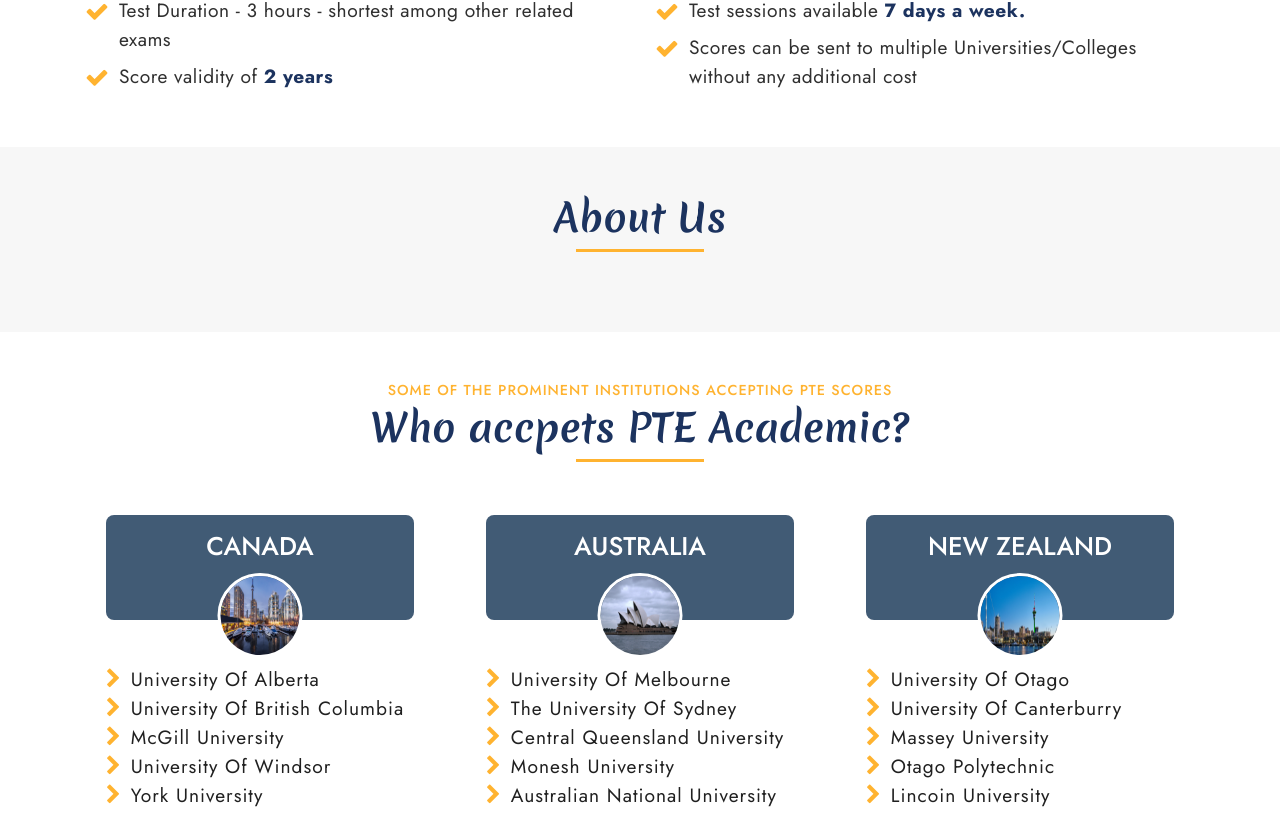
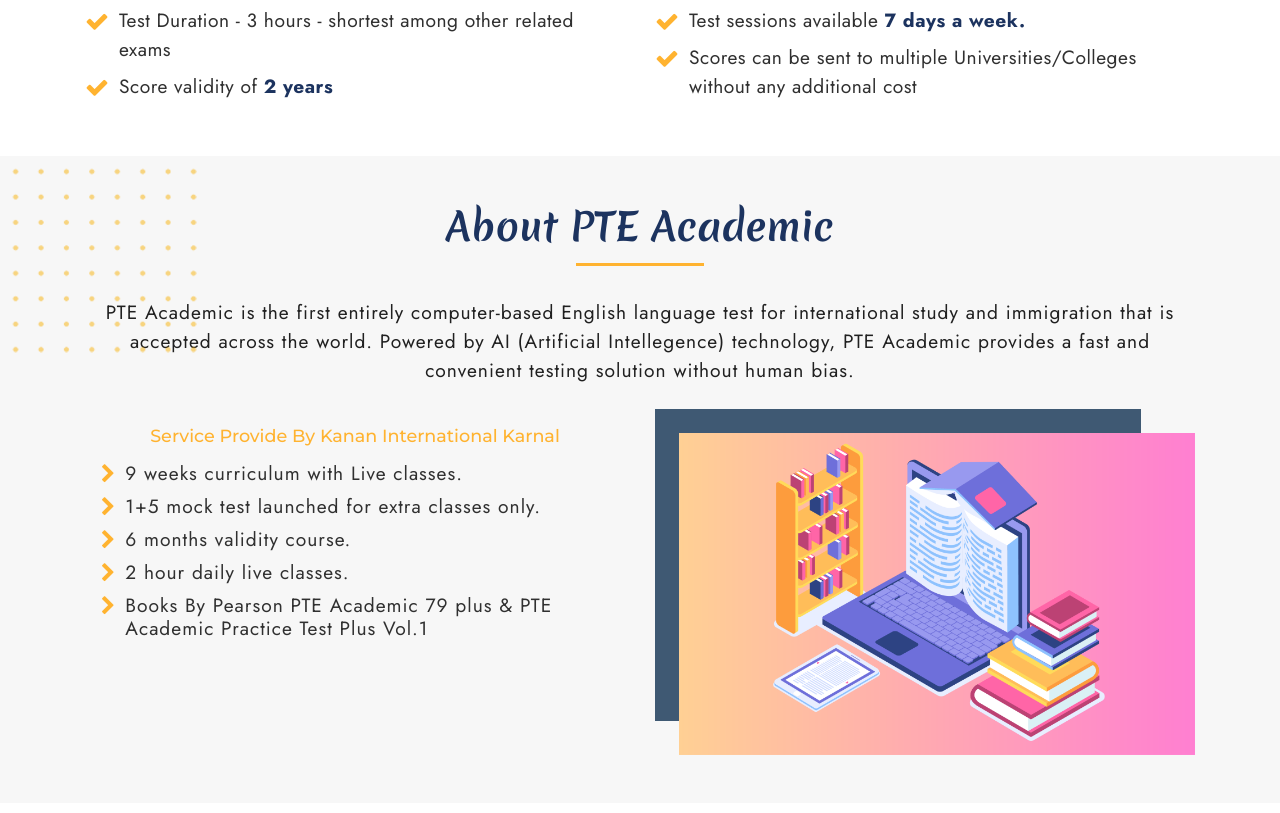
Before and after one commit to sumi-web/pte-webPages, a plain HTML site: page index.html in a window 1280 px wide. Shown: the part 1007-1820 px from the top of the page. Drawn offline with nearby package versions, Linux system fonts and the light colour scheme.

Commit message:
fourth commit

```diff
--- a/css/styles.css
+++ b/css/styles.css
@@ -30,6 +30,7 @@
   font-family: 'Merienda', cursive;
   color: #1C335F;
   font-weight: 600;
+  margin-bottom: .8rem;
 
 }
 
@@ -81,6 +82,23 @@
   position: relative;
   padding: 5rem 0;
   background-color: #f9f9f9;
+}
+
+.main-section .img1 {
+  position: absolute;
+  top: 56%;
+  right: 20%;
+}
+
+.main-section .img2 {
+  position: absolute;
+  top: 5%;
+  left: 4%;
+}
+
+.main-section .home-design img {
+  width: 100%;
+  max-width: 85%;
 }
 
 .main-section h1 {
@@ -168,12 +186,6 @@
   font-weight: 600;
 }
 
-/* **********about section************ */
-.about-section {
-  padding: 3rem 0;
-  background-color: #f7f7f7;
-}
-
 /* *************pte advantage section************ */
 .advantage-section {
   padding: 3rem 0;
@@ -205,10 +217,101 @@
   color: #1C335F;
 }
 
+/* **********about section************ */
+.about-section {
+  padding: 3rem 0;
+  position: relative;
+  background-color: #f7f7f7;
+  overflow: hidden;
+}
+
+.about-section-img1 {
+  position: absolute;
+  top: -10%;
+  left: -5%;
+}
+
+.about-section-img1 img {
+  width: 100%;
+}
+
+.about-section p {
+  font-size: 1.2rem;
+  color: #202020;
+  margin-bottom: 1.5rem;
+  font-weight: 400;
+  letter-spacing: 1px;
+}
+
+.about-box {
+  padding: 1rem;
+}
+
+.about-img {
+  padding: 1.5rem 0 0 1.5rem;
+  position: relative;
+  z-index: 1;
+}
+
+.about-img::before {
+  content: "";
+  width: 90%;
+  height: 90%;
+  position: absolute;
+  left: 0;
+  top: 0;
+  bottom: 0;
+  background-color: #002347be;
+  z-index: -1;
+}
+
+.about-box h3 {
+  font-size: 1.1rem;
+  font-weight: 500;
+  color: #ffb330;
+}
+
+.about-img img {
+  width: 100%;
+}
+
+.about-box ul li {
+  display: flex;
+  margin-bottom: 10px;
+}
+
+.about-box ul i {
+  color: #ffb330;
+  font-size: 1.25rem;
+  margin-right: 10px;
+  padding-top: 2px;
+}
+
+.about-box ul h5 {
+  text-align: left;
+  font-size: 1.2rem;
+  color: #303030;
+  letter-spacing: 1px;
+  font-weight: 400;
+}
+
 /* ***********who accepts Pte academic**************** */
+
 .who-accepts {
   padding: 3rem 0;
   position: relative;
+  overflow: hidden;
+}
+
+.who-accpets-img {
+  position: absolute;
+  bottom: 0;
+  right: -5%;
+}
+
+.who-accpets-img img {
+  width: 100%;
+  max-width: 80%;
 }
 
 .who-accepts p {
@@ -220,10 +323,18 @@
 }
 
 .who-accept-box {
-  padding: 1rem;
   position: relative;
-  margin: 5px;
+  margin: 20px 10px;
+  box-shadow: 0 0 13px rgba(0, 0, 0, 0.2);
+  border-radius: 25px 25px 10px 10px;
+  transition: all 0.2s linear;
 }
+
+.who-accept-box:hover {
+  box-shadow: 0 0 12px #0023479f;
+  transition: all 0.2s linear;
+}
+
 
 .country-name {
   background-color: #002347be;
@@ -231,15 +342,15 @@
   justify-content: center;
   align-items: center;
   position: relative;
-  margin-bottom: 3rem;
+  margin-bottom: 1.8rem;
   padding: .8rem 0 3.4rem 0;
-  border-radius: 8px;
+  border-radius: 20px 20px 40px 40px;
 }
 
 .country-name img {
   width: 100%;
-  max-width: 85px;
-  height: 85px;
+  max-width: 90px;
+  height: 90px;
   position: absolute;
   top: 50%;
   left: 50%;
@@ -250,11 +361,12 @@
 
 .college-name {
   position: relative;
+  padding: 1rem;
 }
 
 
 .who-accept-box .country-name span {
-  font-size: 1.6rem;
+  font-size: 1.7rem;
   color: #fff;
   font-weight: 500;
 }
@@ -286,35 +398,25 @@
   background-color: #f7f7f7;
 }
 
-/* ********benefit section********* */
-
-.benefit-section {
-  padding: 3rem 0;
-}
-
-.benefit-section h1 {
-  margin-bottom: 1.5rem;
-}
-
-.benefit-box {
+.eduvantage-box {
   padding: 1rem;
   margin: 5px;
 }
 
-.benefit-box li {
+.eduvantage-box li {
   display: flex;
   flex-direction: row;
   margin-bottom: 10px;
 }
 
-.benefit-box i {
+.eduvantage-box i {
   color: #ffb330;
   font-size: 1.25rem;
   margin-right: 10px;
   padding-top: 5px;
 }
 
-.benefit-box span {
+.eduvantage-box span {
   text-align: left;
   font-size: 1.2rem;
   color: #202020;
@@ -325,7 +427,6 @@
 
 .pricing-section {
   padding: 3rem 0;
-  background-color: #f7f7f7;
   position: relative;
 }
 
@@ -395,8 +496,8 @@
 .faq-section {
   padding: 3rem 0;
   position: relative;
+  background-color: #f9f9f9;
 }
-
 
 .faq-content {
   text-align: left;
@@ -455,3 +556,82 @@
   background-color: #ffb330;
   font-size: 1.2rem;
 }
+
+/* **************media querries**************** */
+@media(max-width:466px) {
+  .pricing-list li::before {
+    left: -10px;
+  }
+
+  .pricing-list li h5 {
+    font-size: 1.15rem;
+  }
+}
+
+@media(max-width:376px) {
+  /* .main-section {
+    min-height: 90vh;
+  }
+
+  .about-gre h3 {
+    margin-bottom: 2rem;
+  }
+
+  .gre-imp-box i {
+    font-size: 1.6rem;
+  }
+
+  .gre-imp-box li {
+    margin-bottom: .8rem;
+  }
+
+  .gre-imp-box p {
+    font-size: 1.15rem;
+  }
+
+  .eduvantage-box li {
+    margin-bottom: 1rem;
+  }
+
+  .eduvantage-box h5 {
+    font-size: 1.15rem;
+  }
+
+  .schedule-box {
+    padding: 0;
+  }
+
+  .schedule-head {
+    padding: 1rem 1.4rem;
+  }
+
+  .schedule-body {
+    padding: 1rem;
+  }
+
+  .schedule-body h3 {
+    font-size: 1.2rem;
+  }
+
+  .schedule-body span {
+    font-size: 1.1rem;
+    font-weight: 500;
+  }
+ */
+
+  .pricing-list li::before {
+    left: -10px;
+  }
+
+  .pricing-box span {
+    font-size: 1.8rem;
+  }
+
+  .pricing-list li h5 {
+    font-size: 1.1rem;
+  }
+
+  .pricing-box p {
+    font-size: 1rem;
+  }
+}
--- a/index.html
+++ b/index.html
@@ -14,6 +14,13 @@
 <body>
   <!-- -------------main-head section---------- -->
   <section id="home" class="main-section">
+    <div class="home-design img1">
+      <img src="img/banner-shape8.png" alt="">
+    </div>
+    <div class="home-design img2">
+      <img src="img/download.png" alt="">
+    </div>
+
     <div class="container-fluid">
       <h1>Pearson Test Of English
       </h1>
@@ -66,17 +73,12 @@
                     response to demand from institutions, government and other organizations for a more accurate way of
                     testing non-native
                     English language students who enter the English-speaking academia world.</p>
-
                 </div>
               </div>
             </div>
-
-
           </div>
           <div class="col-md-1"></div>
         </div>
-
-
       </div>
     </div>
   </section>
@@ -140,15 +142,57 @@
   </section>
   <!-- ---------about section----------- -->
   <section class="about-section">
+    <div class="about-section-img1">
+      <img src="img/banner-dots.png" alt="">
+    </div>
     <div class="container">
-      <h1>About Us</h1>
+      <h1>About PTE Academic</h1>
       <hr>
+      <p>PTE Academic is the first entirely computer-based English language test for international study and
+        immigration
+        that is accepted across the world. Powered by AI (Artificial Intellegence) technology, PTE Academic
+        provides a
+        fast and convenient testing solution without human bias.</p>
+      <div class="row">
+        <div class="col-md-6">
+          <div class="about-box">
+            <h3>Service Provide By Kanan International Karnal</h3>
+            <ul class="mt-3">
+              <li><i class="fa fa-chevron-right" aria-hidden="true"></i>
+                <h5>9 weeks curriculum with Live classes.
+                </h5>
+              </li>
+              <li><i class="fa fa-chevron-right" aria-hidden="true"></i>
+                <h5>1+5 mock test launched for extra classes only.</h5>
+              </li>
+              <li><i class="fa fa-chevron-right" aria-hidden="true"></i>
+                <h5>6 months validity course.
+                </h5>
+              </li>
+              <li><i class="fa fa-chevron-right" aria-hidden="true"></i>
+                <h5>2 hour daily live classes.</h5>
+              </li>
+              <li><i class="fa fa-chevron-right" aria-hidden="true"></i>
+                <h5>Books By Pearson PTE Academic 79 plus & PTE Academic Practice Test Plus Vol.1</h5>
+              </li>
+            </ul>
+          </div>
+        </div>
+        <div class="col-md-6">
+          <div class="about-img">
+            <img src="img/s-PTE.png" alt="">
+          </div>
+        </div>
+      </div>
     </div>
   </section>
 
-  <!-- ---------who accepts PTE Academic-------------- -->
+  <!-- ---------who accepts PTE Academic------------ -->
 
   <section class="who-accepts">
+    <div class="who-accpets-img">
+      <img src="img/banner-shape10.png" alt="">
+    </div>
     <div class="container">
       <p>SOME OF THE PROMINENT INSTITUTIONS
         ACCEPTING PTE SCORES</p>
@@ -313,16 +357,14 @@
     </div>
   </section>
 
-
-
-  <!-- ---------benefit section---------- -->
-  <section class="benefit-section">
+  <!-- ---------eduvantage section---------- -->
+  <section class="eduvantage-section">
     <div class="container">
       <h1>PTE - Eduvantage Kananprep</h1>
       <hr>
       <div class="row">
         <div class="col-md-6">
-          <div class="benefit-box">
+          <div class="eduvantage-box">
             <ul>
               <li><i class="fa fa-chevron-right" aria-hidden="true"></i> <span>Speaking & Writing Test Evaluations And
                   Feedbacks
@@ -339,7 +381,7 @@
           </div>
         </div>
         <div class="col-md-6">
-          <div class="benefit-box">
+          <div class="eduvantage-box">
             <ul>
               <li><i class="fa fa-chevron-right" aria-hidden="true"></i> <span>Video Tips And Strategies For Scoring
                   Well In
```
Also changed, not shown: img/banner-dots.png (added), img/banner-shape10.png (added), img/banner-shape8.png (added), img/banner_ils.png (added), img/download.png (added), img/image-center-circle.png (added), img/s-PTE.png (added), img/shape15.png (added).
